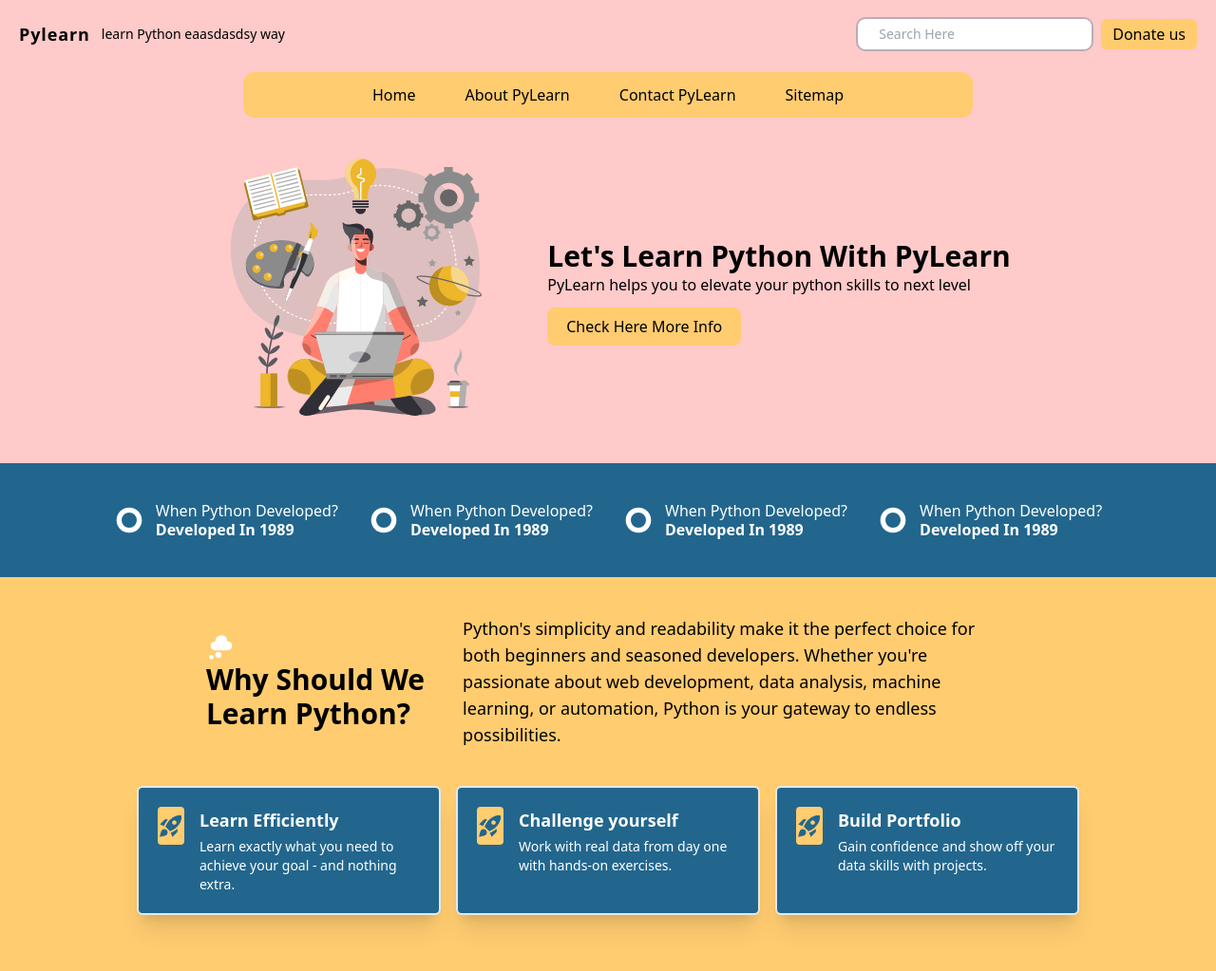
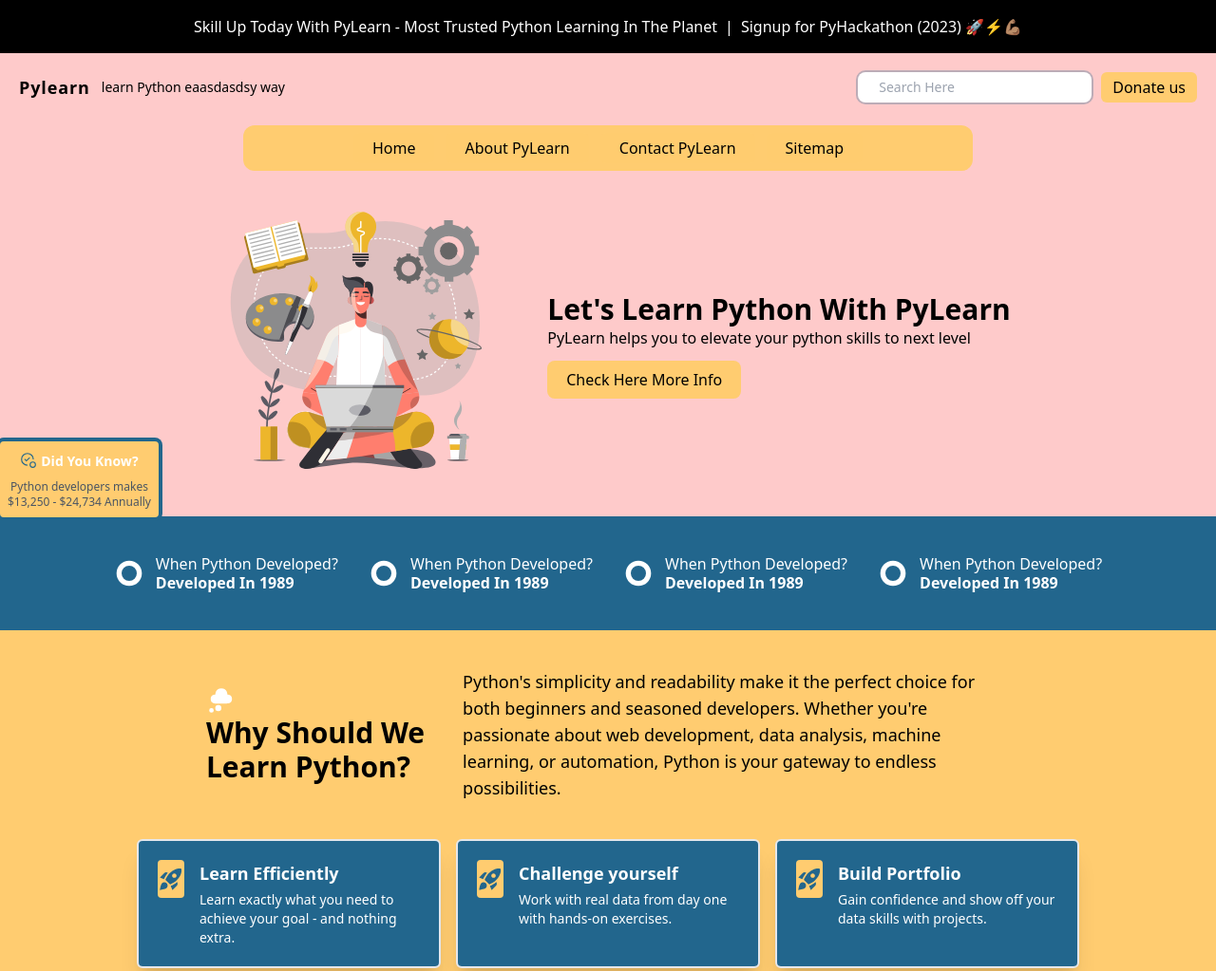
Before and after one commit to mshajid/pylearn-landing-page, a website built with Vite: page index.html in a window 1280 px wide. Shown: the top 1023 px of the page at 95% size. Built offline with nearby package versions, Linux system fonts and the light colour scheme.

Commit message:
Added announcebar on Pylearn

```diff
--- a/index.html
+++ b/index.html
@@ -8,7 +8,12 @@
     <link rel="stylesheet" href="./main.css" />
   </head>
   <body class="bg-[#22668D] max-w-7xl mx-auto">
-    <div class="px-5 py-5 bg-red-200 bg-">
+    <div class="py-4 bg-black text-white px-5 flex justify-center items-center gap-x-2">
+      <span>Skill Up Today With PyLearn - Most Trusted Python Learning In The Planet</span>
+      <span> | </span>
+      <button class="hover:text-[#22668D]">Signup for PyHackathon (2023) 🚀⚡💪🏽</button>
+    </div>
+    <div class="px-5 py-5 bg-red-200">
       <!-- ! Header Section Starts Here -->
       <header>
         <div class="flex justify-between">
@@ -91,7 +96,7 @@
     </div>
 
     <!-- ! Python Statistics Starts Here -->
-    <section class="bg-[#22668D] px-5 py-10">
+    <section class="bg-[#22668D] px-5 py-10 relative">
       <div class="flex justify-center items-center gap-x-8">
         <div class="flex items-center gap-x-3">
           <div>
@@ -168,6 +173,41 @@
             <span class="font-light">When Python Developed?</span>
             <span class="font-semibold">Developed In 1989</span>
           </div>
+        </div>
+      </div>
+      <div
+        class="max-w-xs bg-[#FFCC70] p-2 rounded text-center absolute top-[-79px] left-0 ring-4 ring-offset-0 ring-[#22668D]"
+      >
+        <div class="flex flex-col gap-y-2">
+          <div class="flex items-center justify-center gap-x-1">
+            <div>
+              <svg
+                xmlns="http://www.w3.org/2000/svg"
+                width="18"
+                height="18"
+                viewBox="0 0 32 32"
+              >
+                <path
+                  d="M24 30a6 6 0 1 1 6-6a6.007 6.007 0 0 1-6 6zm0-10a4 4 0 1 0 4 4a4.005 4.005 0 0 0-4-4z"
+                  fill="#22668D"
+                />
+                <path
+                  d="M12 15.59L9.41 13L8 14.41l4 4l7-7L17.59 10L12 15.59z"
+                  fill="#22668D"
+                />
+                <path
+                  d="M14 24a10 10 0 1 1 10-10h2a12 12 0 1 0-12 12z"
+                  fill="#22668D"
+                />
+              </svg>
+            </div>
+            <div>
+              <span class="font-semibold text-sm text-white">Did You Know?</span>
+            </div>
+          </div>
+          <span class="text-xs font-medium text-gray-600"
+            >Python developers makes <br />$13,250 - $24,734 Annually</span
+          >
         </div>
       </div>
     </section>
```
